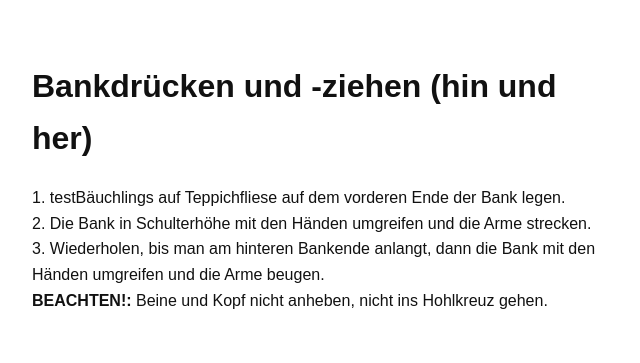
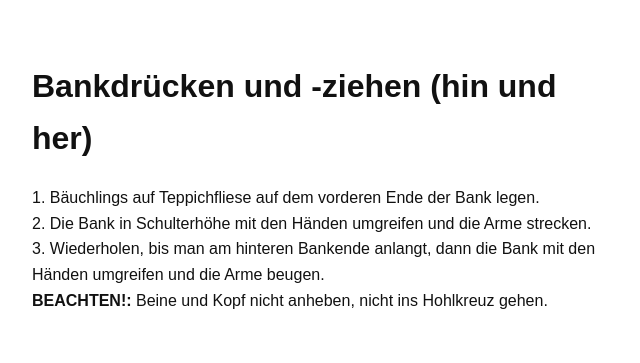
Before and after one commit to kacpermalikowski031-oss/Sport, a plain HTML site: page index.html in a window 1280 px wide. Shown: the top 363 px of the page, 158-798 px from the left. Drawn offline with Linux system fonts and the light colour scheme; grey boxes are pictures that could not be loaded.

Commit message:
Update index.html

```diff
--- a/index.html
+++ b/index.html
@@ -59,7 +59,7 @@
   <div class="section">
     <div class="text-column">
       <h1>Bankdrücken und -ziehen (hin und her)</h1>
-      <p>1. testBäuchlings auf Teppichfliese auf dem vorderen Ende der Bank legen.<br>
+      <p>1. Bäuchlings auf Teppichfliese auf dem vorderen Ende der Bank legen.<br>
          2. Die Bank in Schulterhöhe mit den Händen umgreifen und die Arme strecken.<br>
          3. Wiederholen, bis man am hinteren Bankende anlangt, dann die Bank mit den Händen umgreifen und die Arme beugen.<br>
          <strong>BEACHTEN!:</strong> Beine und Kopf nicht anheben, nicht ins Hohlkreuz gehen.</p>
```
